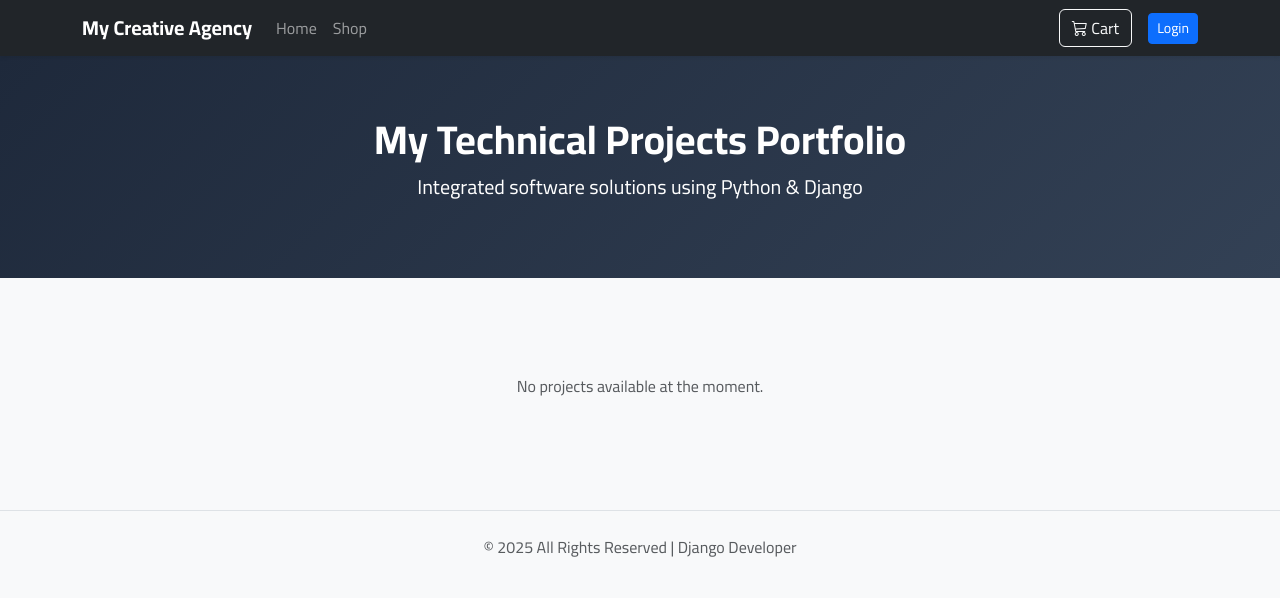
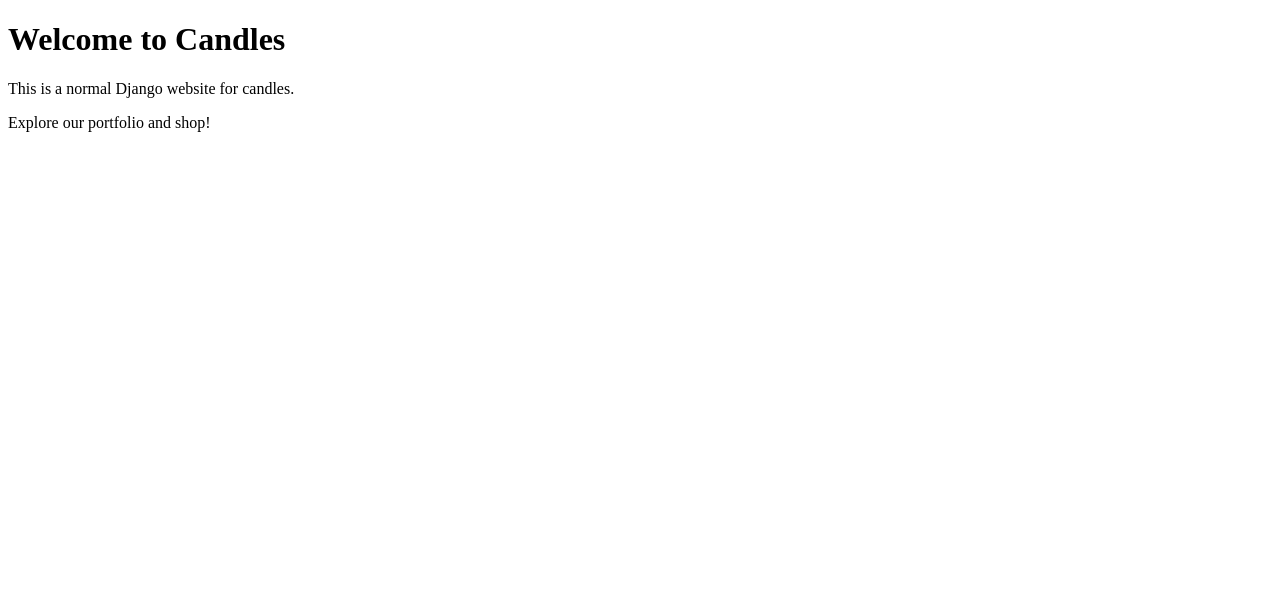
Before and after one commit to aydaabbey/candles, a Django app: page / in a window 1280 px wide. Shown: the top 598 px of the page. Run offline with Django 5.2, Linux system fonts and the light colour scheme; data that the repository does not hold is empty.

Commit message:
Simplify home template to normal Django website

```diff
--- a/portfolio/templates/portfolio/home.html
+++ b/portfolio/templates/portfolio/home.html
@@ -1,151 +1,13 @@
 <!DOCTYPE html>
-<html lang="en" dir="ltr">
-
+<html lang="en">
 <head>
     <meta charset="UTF-8">
     <meta name="viewport" content="width=device-width, initial-scale=1.0">
-    <title>Professional Developer | Portfolio & Shop</title>
-    <link href="https://cdn.jsdelivr.net/npm/bootstrap@5.3.0/dist/css/bootstrap.min.css" rel="stylesheet">
-    <link href="https://fonts.googleapis.com/css2?family=Cairo:wght@400;700&display=swap" rel="stylesheet">
-    <link rel="stylesheet" href="https://cdn.jsdelivr.net/npm/bootstrap-icons@1.11.1/font/bootstrap-icons.css">
-
-    <style>
-        body {
-            font-family: 'Cairo', sans-serif;
-            background-color: #f8f9fa;
-        }
-
-        .hero {
-            background: linear-gradient(135deg, #1e293b 0%, #334155 100%);
-            color: white;
-            padding: 60px 0;
-        }
-
-        .project-card {
-            border: none;
-            border-radius: 15px;
-            transition: 0.3s;
-            overflow: hidden;
-        }
-
-        .project-card:hover {
-            transform: translateY(-10px);
-            box-shadow: 0 10px 30px rgba(0, 0, 0, 0.1);
-        }
-
-        .project-img {
-            height: 200px;
-            object-fit: cover;
-        }
-
-        .tech-badge {
-            background-color: #e2e8f0;
-            color: #475569;
-            font-size: 0.8rem;
-        }
-        /* To avoid content hiding under the fixed Navbar */
-
-        body {
-            padding-top: 0px;
-        }
-    </style>
+    <title>Candles - Home</title>
 </head>
-
 <body>
-
-    <nav class="navbar navbar-expand-lg navbar-dark bg-dark sticky-top shadow-sm">
-        <div class="container">
-            <a class="navbar-brand fw-bold" href="{% url 'home' %}">My Creative Agency</a>
-            <button class="navbar-toggler" type="button" data-bs-toggle="collapse" data-bs-target="#navbarNav">
-                <span class="navbar-toggler-icon"></span>
-            </button>
-            <div class="collapse navbar-collapse" id="navbarNav">
-                <ul class="navbar-nav me-auto mb-2 mb-lg-0">
-                    <li class="nav-item">
-                        <a class="nav-link" href="{% url 'home' %}">Home</a>
-                    </li>
-                    <li class="nav-item">
-                        <a class="nav-link" href="{% url 'shop:product_list' %}">Shop</a>
-                    </li>
-                    {% if user.is_authenticated %}
-                    <li class="nav-item">
-                        <a class="nav-link text-info" href="{% url 'shop:customer_dashboard' %}">📦 My Orders</a>
-                    </li>
-                    {% endif %}
-                </ul>
-
-                <div class="d-flex align-items-center">
-                    <a href="{% url 'shop:cart_detail' %}" class="btn btn-outline-light position-relative me-3">
-                        <i class="bi bi-cart3"></i> Cart {% if cart|length > 0 %}
-                        <span class="position-absolute top-0 start-100 translate-middle badge rounded-pill bg-danger">
-                            {{ cart|length }}
-                        </span> {% endif %}
-                    </a>
-
-                    {% if user.is_authenticated %}
-                    <span class="text-light me-3 small d-none d-md-inline">Welcome, {{ user.username }}</span>
-                    <a href="{% url 'admin:index' %}" class="btn btn-sm btn-warning">Dashboard</a> {% else %}
-                    <a href="{% url 'login' %}" class="btn btn-sm btn-primary">Login</a> {% endif %}
-                </div>
-            </div>
-        </div>
-    </nav>
-
-    {% block content %}
-    <header class="hero text-center">
-        <div class="container">
-            <h1 class="fw-bold">My Technical Projects Portfolio</h1>
-            <p class="lead">Integrated software solutions using Python & Django</p>
-        </div>
-    </header>
-
-    <main class="container my-5">
-        <div class="row">
-            {% for project in projects %}
-            <div class="col-md-4 mb-4">
-                <div class="card project-card h-100 shadow-sm">
-                    {% if project.image %}
-                    <img src="{{ project.image.url }}" class="card-img-top project-img" alt="{{ project.title }}"> {% else %}
-                    <div class="bg-secondary text-white text-center py-5">No Image Available</div>
-                    {% endif %}
-                    <div class="card-body">
-                        <h5 class="card-title fw-bold">{{ project.title }}</h5>
-                        <p class="card-text text-muted small">{{ project.description|truncatewords:15 }}</p>
-                        <div class="mt-2">
-                            <span class="badge tech-badge p-2">{{ project.technology }}</span>
-                        </div>
-
-                        {% if project.related_product %}
-                        <div class="mt-3 p-2 bg-light rounded border">
-                            <div class="d-flex justify-content-between align-items-center">
-                                <span class="fw-bold text-success small">${{ project.related_product.price }}</span>
-                                <form action="{% url 'shop:cart_add' project.related_product.id %}" method="post">
-                                    {% csrf_token %}
-                                    <button type="submit" class="btn btn-sm btn-primary py-0">🛒 Order Now</button>
-                                </form>
-                            </div>
-                        </div>
-                        {% endif %}
-                    </div>
-                    <div class="card-footer bg-white border-0 pb-3">
-                        <a href="{{ project.link }}" class="btn btn-dark btn-sm w-100">View Project</a>
-                    </div>
-                </div>
-            </div>
-            {% empty %}
-            <div class="col-12 text-center py-5">
-                <p class="text-muted">No projects available at the moment.</p>
-            </div>
-            {% endfor %}
-        </div>
-    </main>
-    {% endblock %}
-
-    <footer class="text-center py-4 text-muted border-top mt-auto">
-        <p>© 2025 All Rights Reserved | Django Developer</p>
-    </footer>
-
-    <script src="https://cdn.jsdelivr.net/npm/bootstrap@5.3.0/dist/js/bootstrap.bundle.min.js"></script>
+    <h1>Welcome to Candles</h1>
+    <p>This is a normal Django website for candles.</p>
+    <p>Explore our portfolio and shop!</p>
 </body>
-
 </html>
```
